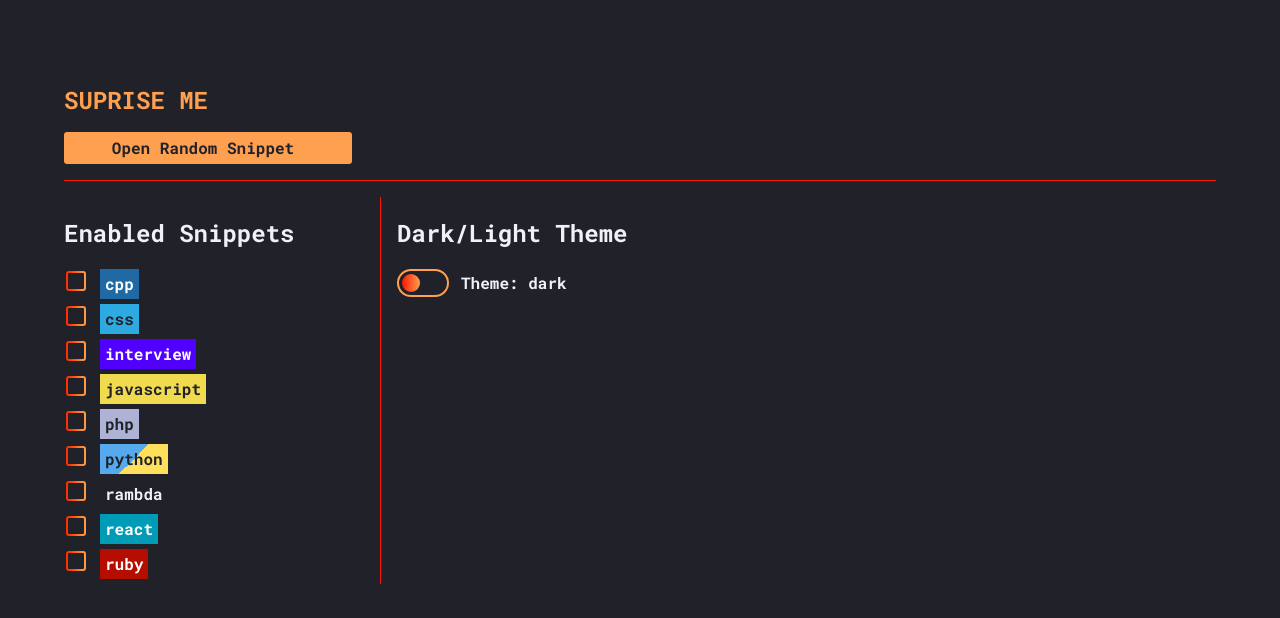
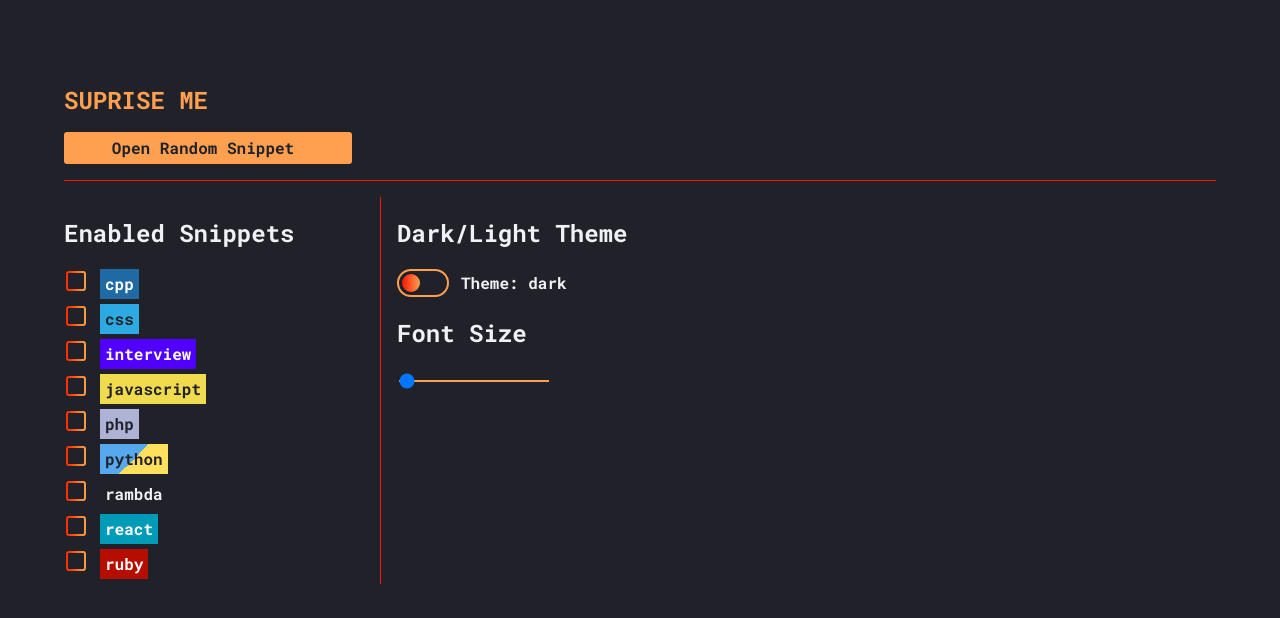
Before and after one commit to winhtaikaung/30-sec-knowledge, a React (Create React App) app: page / in a window 1280 px wide. Shown: the top 618 px of the page. Built offline with nearby package versions, Linux system fonts and the light colour scheme.

Commit message:
option range added

```diff
--- a/src/App.tsx
+++ b/src/App.tsx
@@ -26,7 +26,7 @@ export const SettingPickerContext = React.createContext<{
     selectedOptions: [],
     defaultOptions: [],
     theme: 'dark',
-    fontSize: FontSize.xs,
+    fontSize: FontSize.xxs,
   },
 })
 
@@ -35,7 +35,7 @@ function App() {
     selectedOptions: Array<string>(0),
     defaultOptions: getOptions(),
     theme: 'dark',
-    fontSize: FontSize.xs,
+    fontSize: FontSize.xxs,
   })
   React.useEffect(() => {
     const extractData = async () => {
--- /dev/null
+++ b/src/components/OptionRange/index.css
@@ -0,0 +1,10 @@
+.option-range-fontscale {
+  height: 2px;
+  margin-right: 12px;
+  width: 50%;
+  background-color: var(--color__orange--light);
+  cursor: pointer;
+  -webkit-appearance: none;
+  outline: none !important;
+  box-shadow: none !important;
+}
--- /dev/null
+++ b/src/components/OptionRange/index.tsx
@@ -0,0 +1,36 @@
+import * as React from 'react'
+
+import './index.css'
+
+import { SettingPickerContext } from '../../App'
+import { FontSize } from '../../enum'
+
+const OptionRange: React.FC = () => {
+  const { setting, setSetting } = React.useContext(SettingPickerContext)
+  const [range, setRange] = React.useState(1)
+  React.useEffect(() => {
+    setRange(setting.fontSize)
+  }, [setting.fontSize])
+
+  return (
+    <>
+      <input
+        onChange={(e: React.ChangeEvent<HTMLInputElement>) => {
+          setting.fontSize = (e.target.value as any) as FontSize
+          setRange(setting.fontSize)
+          if (setSetting) {
+            setSetting(setting)
+          }
+        }}
+        className="option-range-fontscale"
+        type="range"
+        min="1"
+        max="6"
+        step="1"
+        value={range}
+      />
+    </>
+  )
+}
+
+export default OptionRange
--- a/src/components/OptionSwitch/index.tsx
+++ b/src/components/OptionSwitch/index.tsx
@@ -1,8 +1,7 @@
 import * as React from 'react'
 
 import './index.css'
-import square from './square.svg'
-import checkedSquare from './checked-square.svg'
+
 import { SettingPickerContext } from '../../App'
 
 const OptionSwitch: React.FC = () => {
--- a/src/container/SettingView/index.css
+++ b/src/container/SettingView/index.css
@@ -41,6 +41,14 @@
   width: 300px;
 }
 
+.option-range-holder {
+  display: flex;
+  align-items: center;
+  font-weight: 900;
+  height: 25px;
+  width: 300px;
+}
+
 .button > .button-text {
   margin-right: 10px;
 }
--- a/src/container/SettingView/index.tsx
+++ b/src/container/SettingView/index.tsx
@@ -1,6 +1,7 @@
 import * as React from 'react'
 import { SettingPickerContext } from '../../App'
 import OptionCheckBox from '../../components/OptionCheckBox'
+import OptionRange from '../../components/OptionRange'
 import OptionSwitch from '../../components/OptionSwitch'
 import Seperator from '../../components/Seperator'
 import './index.css'
@@ -28,6 +29,10 @@ const SettingView: React.FC = () => {
             <div className="switch-holder">
               <OptionSwitch />
             </div>
+            <h2>Font Size</h2>
+            <div className="option-range-holder">
+              <OptionRange />
+            </div>
           </div>
         </div>
       </div>
--- a/src/container/SnippetView/index.tsx
+++ b/src/container/SnippetView/index.tsx
@@ -5,7 +5,7 @@ import SyntaxHighlighter from '../../components/SyntaxHighlighter'
 import randomize from '../../data/snippet-gen'
 import './index.css'
 import Header from '../../components/Header'
-import { useApiReducer } from '../../api'
+
 import { SettingPickerContext } from '../../App'
 
 export const MarkDownContext = React.createContext<{ snippet: string; category: string }>({
@@ -29,7 +29,7 @@ const SnippetView: React.FC = () => {
       }
     }
     doFetch()
-  }, [])
+  }, [getSetting])
 
   return (
     <>
```
